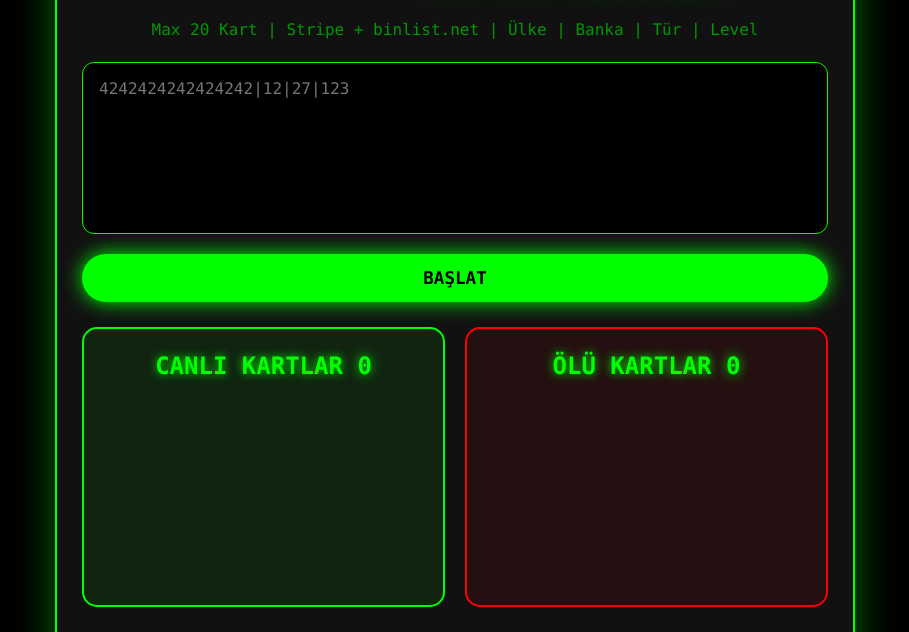
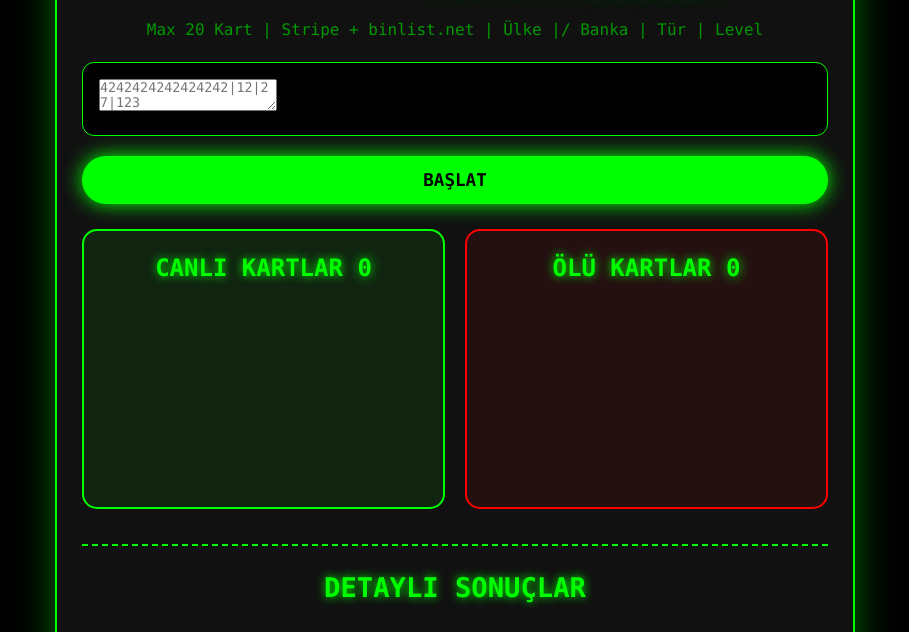
Before and after one commit to Mustafa550/specter-alliance-, a website: page index.html in a window 1280 px wide. Shown: the part 104-736 px from the top of the page, without its empty margins (185-1094 px from the left). Drawn offline with Linux system fonts and the light colour scheme; a script that the page names is missing.

Commit message:
Update index.html

```diff
--- a/index.html
+++ b/index.html
@@ -14,7 +14,6 @@
         .info { text-align:center; font-size:1em; color:#0a0; margin-bottom:20px; animation:pulse 3s infinite; }
         .glow { color:#0f0; text-shadow:0 0 10px #0f0; font-weight:bold; }
         .input-box { background:#000; border:1px solid #0f0; padding:16px; border-radius:12px; margin-bottom:20px; }
-        textarea { width:100%; height:130px; background:transparent; color:#0f0; border:none; font-size:1em; resize:none; outline:none; }
         .btn { background:#0f0; color:#000; border:none; padding:14px 28px; margin:15px auto 0; display:block; border-radius:30px; font-weight:bold; cursor:pointer; font-size:1.1em; transition:0.4s; box-shadow:0 0 20px #0f0; width:100%; }
         .btn:hover { background:#0c0; transform:scale(1.05); box-shadow:0 0 35px #0f0; }
         .loading { display:none; text-align:center; margin:25px 0; font-size:1.2em; animation:blink 1.2s infinite; }
@@ -47,7 +46,7 @@
 <body>
 <div class="container">
     <h1><span class="glow">DEAR SİBER</span> ULTRA CHECKER</h1>
-    <p class="info">Max 20 Kart | Stripe + binlist.net | Ülke | Banka | Tür | Level</p>
+    <p class="info">Max 20 Kart | Stripe + binlist.net | Ülke |/ Banka | Tür | Level</p>
 
     <div class="input-box">
         <textarea id="cards" placeholder="4242424242424242|12|27|123"></textarea>
@@ -244,8 +243,9 @@ function updateResults() {
         const div = document.createElement('div');
         div.className = `result ${c.status === 'ÖLÜ' ? 'dead' : ''}`;
         div.innerHTML = `<b>${c.number}|${c.month}|${c.year}|${c.cvv}</b><br>
-                         BİN: ${c.bin} | ${c.brand} ${c.type} (${c.level}) | ${c.bank}<br>
-                       ${c.country} ${c.flag} | Luhn: ${c.luhn} | Stripe: ${c.stripeValid}<br>
+                         BİN: ${c.bin} |
+        ${c.brand} ${c.type} (${c.level}) | ${c.bank}<br>
+                         ${c.country} ${c.flag} | Luhn: ${c.luhn} | Stripe: ${c.stripeValid}<br>
                          ${c.token ? 'Token: ' + c.token : 'Hata: ' + c.stripeMessage} → <b>${c.status}</b>`;
         details.appendChild(div);
     });
```
